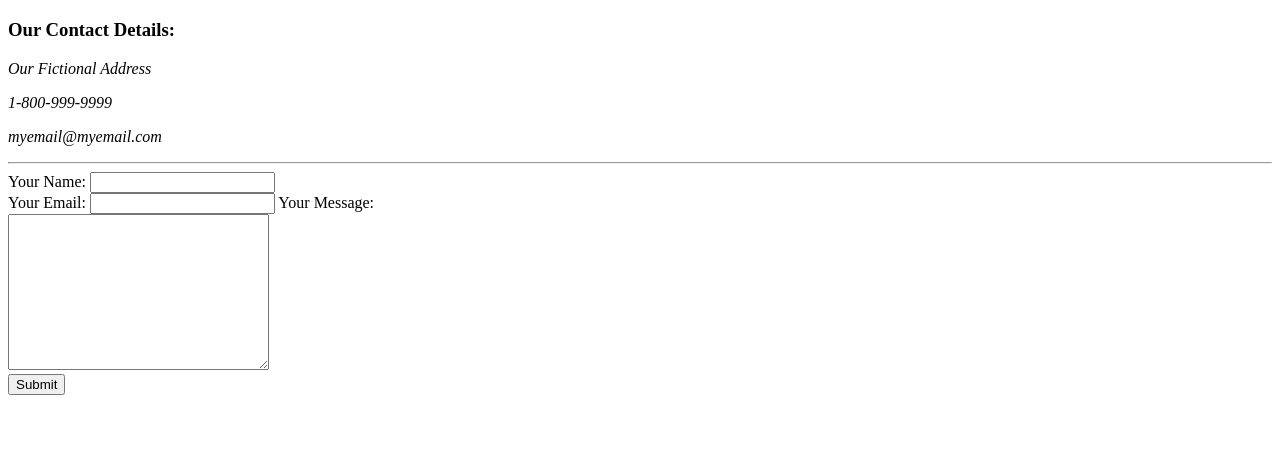
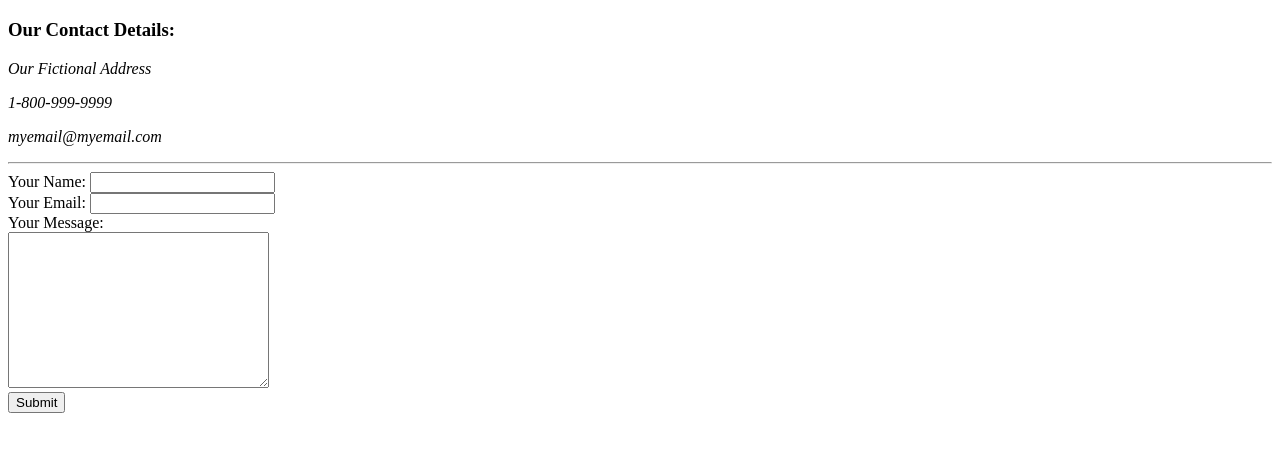
Before and after one commit to IsakSefada/usmoldspecialist, a plain HTML site: page Contact Us.html in a window 1280 px wide. Shown: the part 203-654 px from the top of the page. Drawn offline with Linux system fonts and the light colour scheme.

Commit message:
Update Contact Us.html

```diff
--- a/Contact Us.html
+++ b/Contact Us.html
@@ -17,7 +17,7 @@
     <label>Your Name:</label>
     <input type="text" name="YourName" value=""><br>
     <label>Your Email:</label>
-    <input type="email" name="YourEmail" value="">
+    <input type="email" name="YourEmail" value=""><br>
     <label>Your Message:</label><br>
     <textarea name="YourMessage" rows="10" cols="30"></textarea><br>
     <input type="submit" name=""><br>
```
